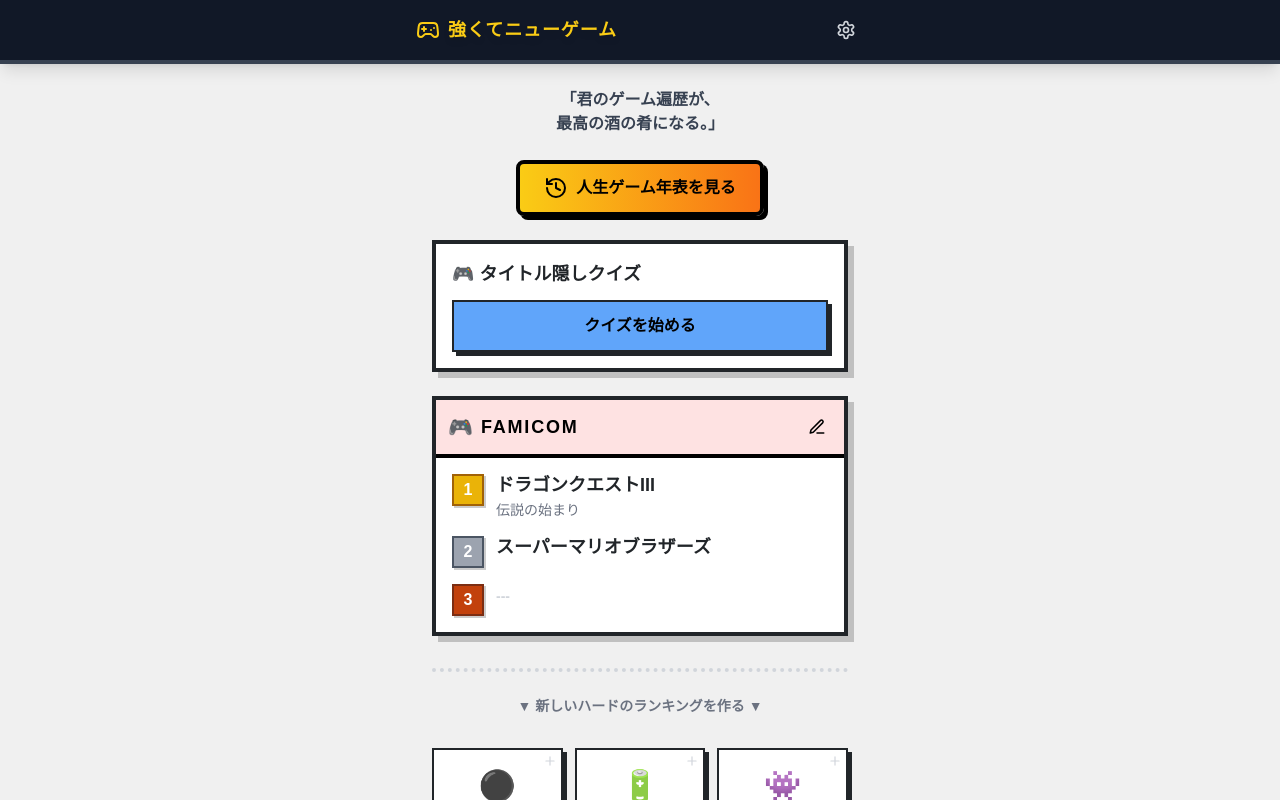
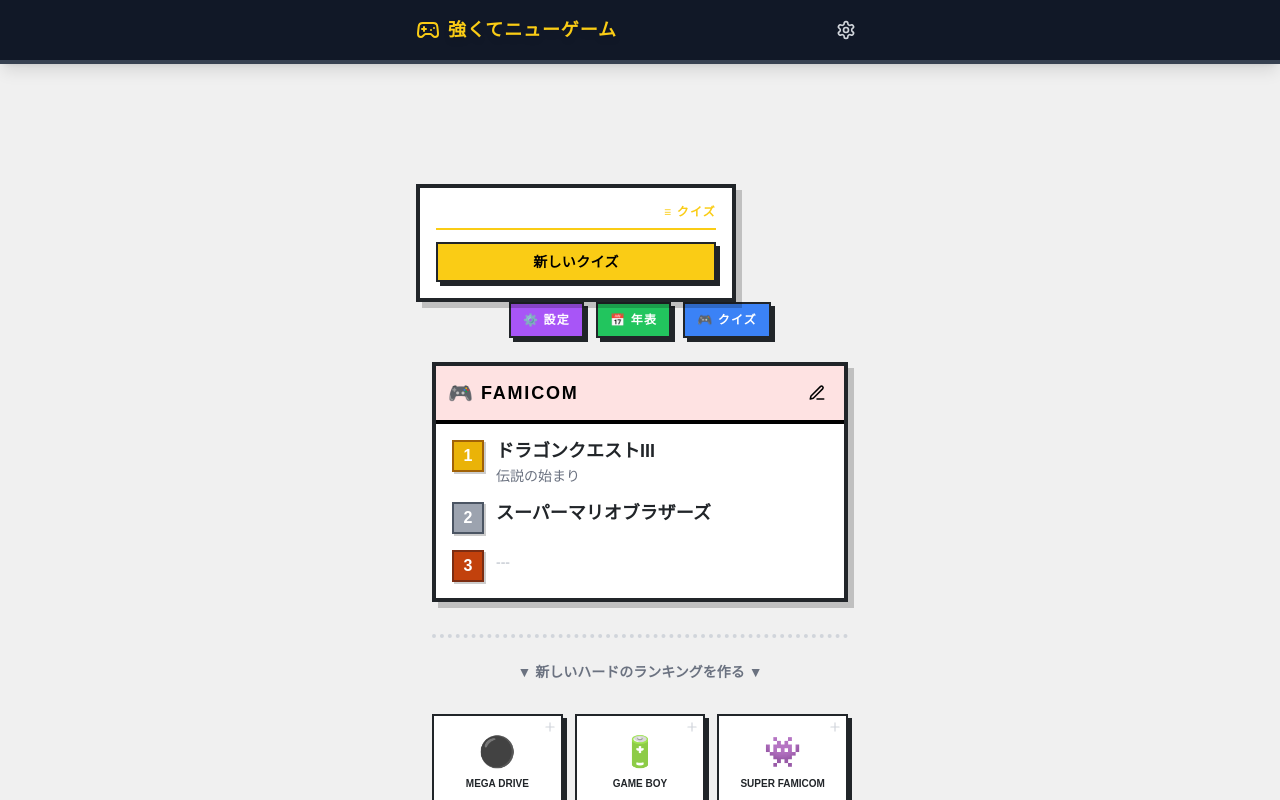
Before and after one commit to IBDaddy/my-history, a React (Vite) app: page / in a window 1280 px wide. Shown: the top 800 px of the page. Built offline with nearby package versions, Linux system fonts and the light colour scheme; a web font is replaced by a local one.

Commit message:
ドラクエ風メッセージ

```diff
--- a/src/App.jsx
+++ b/src/App.jsx
@@ -98,6 +98,14 @@
     }
     .animate-slideUp {
       animation: slideUp 0.3s ease-out forwards;
+    }
+
+    /* Mobile-specific padding for quiz window */
+    @media (max-width: 640px) {
+      main {
+        padding-bottom: 22rem !important;
+      }
+    }
     }
   `}</style>
 );
@@ -365,13 +373,18 @@
     setShowHint(false);
   };
 
-  const submitQuizAnswer = () => {
-    if (!quizData || !quizAnswer.trim()) return;
+  const scrollToQuiz = () => {
+    // クイズウィンドウはfixed positionで常に表示されるため、
+    // クイズボタンをクリックしてクイズを開始
+    if (!quizData) {
+      startNewQuiz();
+    }
+  };
 
-    const isCorrect = quizData.title.toLowerCase() === quizAnswer.trim().toLowerCase();
+  const showQuizAnswer = () => {
+    if (!quizData) return;
 
     setQuizResult({
-      isCorrect,
       correctTitle: quizData.title,
       genre: quizData.genre,
       year: quizData.year
@@ -1071,99 +1084,82 @@
       </header>
 
       {/* Main Content */}
-      <main className="max-w-md mx-auto p-4 space-y-6">
+      <main className="max-w-md mx-auto p-4 space-y-6" style={{ paddingBottom: '20rem' }}>
+        <style>{`
+          @media (min-width: 640px) {
+            main {
+              padding-bottom: 1.5rem;
+              padding-right: 1rem;
+            }
+          }
+        `}</style>
 
         {/* VIEW MODE: HOME */}
         {activeTab === 'home' && (
-          <>
-            <div className="text-center mb-4 pt-2">
-              <p className="text-base mb-6 font-bold text-gray-700">「君のゲーム遍歴が、<br/>最高の酒の肴になる。」</p>
-              {Object.keys(rankings).length > 0 && (
-                <button
-                  onClick={() => setShowTimelineModal(true)}
-                  className="mx-auto flex items-center gap-2 bg-gradient-to-r from-yellow-400 to-orange-500 text-black border-4 border-black px-6 py-3 rounded-lg font-bold shadow-[4px_4px_0_0_rgba(0,0,0,1)] hover:-translate-y-1 hover:shadow-[6px_6px_0_0_rgba(0,0,0,1)] transition-all active:translate-y-0 active:shadow-[2px_2px_0_0_rgba(0,0,0,1)]"
-                >
-                  <History size={24} />
-                  <span>人生ゲーム年表を見る</span>
-                </button>
-              )}
-            </div>
-
-            {/* タイトル隠しクイズセクション */}
-            <div className="mb-8 pixel-box bg-gradient-to-br from-blue-50 to-purple-50 p-4 border-4 border-blue-400">
-              <h3 className="font-bold text-lg mb-3 flex items-center gap-2">
-                🎮 タイトル隠しクイズ
-              </h3>
+          <div className="relative">
+            {/* ドラクエ風メッセージウィンドウ - 右上配置 (mobile では下部に移動) */}
+            <div className="fixed sm:top-20 sm:right-4 bottom-0 sm:bottom-auto left-0 sm:left-auto w-full sm:w-80 max-w-[calc(100%-2rem)] sm:max-w-sm pixel-box bg-gray-900 text-white border-4 border-yellow-400 p-4 z-30 shadow-lg sm:rounded-none rounded-t-lg">
+              {/* タイトル */}
+              <div className="text-right text-xs font-bold text-yellow-400 mb-3 border-b-2 border-yellow-400 pb-2 tracking-widest">
+                ≡ クイズ
+              </div>
 
               {!quizData ? (
                 <button
                   onClick={startNewQuiz}
-                  className="w-full pixel-btn bg-blue-400 text-black font-bold py-3 hover:bg-blue-300"
+                  className="w-full pixel-btn bg-yellow-400 text-black font-bold py-2 hover:bg-yellow-300 text-sm tracking-wide"
                 >
-                  クイズを始める
+                  新しいクイズ
                 </button>
               ) : (
-                <div className="space-y-3">
+                <div className="space-y-2 text-xs">
                   {/* 説明文表示 */}
-                  <div className="bg-white border-2 border-blue-400 p-3 rounded-lg">
-                    <p className="text-xs text-gray-500 mb-2">このゲームは何でしょう？</p>
-                    <p className="text-sm leading-relaxed text-gray-800">"{quizData.description}"</p>
+                  <div className="bg-black border-2 border-yellow-400 p-2 rounded-sm">
+                    <p className="text-yellow-300 text-xs mb-1">このゲームは？</p>
+                    <p className="text-yellow-100 leading-tight text-xs">"{quizData.description}"</p>
                   </div>
 
                   {/* ヒント表示 */}
-                  <div className="space-y-1">
+                  <div>
                     {!showHint ? (
                       <button
                         onClick={() => setShowHint(true)}
-                        className="w-full pixel-btn bg-gray-300 text-black px-2 py-2 text-xs font-bold hover:bg-gray-200"
+                        className="w-full pixel-btn bg-gray-600 text-yellow-300 px-2 py-1 text-xs font-bold hover:bg-gray-500"
                       >
-                        💡 ヒント: {quizData.genre} / {quizData.year}年
+                        💡 ヒント表示
                       </button>
                     ) : (
-                      <div className="bg-yellow-50 border-2 border-yellow-300 p-2 rounded text-xs">
-                        <span className="font-bold">ジャンル: {quizData.genre}</span> / <span className="font-bold">発売年: {quizData.year}年</span>
+                      <div className="bg-black border-2 border-yellow-400 p-2 rounded-sm text-yellow-100 text-xs">
+                        <span className="text-yellow-300">◆{quizData.genre}◆</span><br/>
+                        <span className="text-yellow-300">{quizData.year}年</span>
                       </div>
                     )}
                   </div>
 
                   {!quizResult ? (
-                    /* 回答入力フォーム */
-                    <div className="space-y-2">
-                      <input
-                        type="text"
-                        className="w-full pixel-input p-2 text-sm"
-                        placeholder="ゲームのタイトルを入力..."
-                        value={quizAnswer}
-                        onChange={(e) => setQuizAnswer(e.target.value)}
-                        onKeyPress={(e) => e.key === 'Enter' && submitQuizAnswer()}
-                      />
-                      <button
-                        onClick={submitQuizAnswer}
-                        disabled={!quizAnswer.trim()}
-                        className="w-full pixel-btn bg-green-400 text-black px-2 py-2 font-bold hover:bg-green-300 disabled:opacity-50 disabled:cursor-not-allowed"
-                      >
-                        回答する
-                      </button>
-                    </div>
+                    /* 正解を見るボタン */
+                    <button
+                      onClick={showQuizAnswer}
+                      className="w-full pixel-btn bg-yellow-500 text-black px-1 py-2 font-bold text-xs hover:bg-yellow-400"
+                    >
+                      正解を見る
+                    </button>
                   ) : (
-                    /* 結果表示 */
-                    <div className="space-y-2">
-                      <div className={`border-2 p-3 rounded-lg ${quizResult.isCorrect ? 'bg-green-50 border-green-400' : 'bg-red-50 border-red-400'}`}>
-                        <p className="text-lg font-bold mb-2">
-                          {quizResult.isCorrect ? '✅ 正解！' : '❌ 不正解...'}
+                    /* 正解表示 */
+                    <div>
+                      <div className="border-2 p-2 rounded-sm text-xs bg-yellow-900 border-yellow-400 text-yellow-100">
+                        <p className="font-bold mb-1 text-yellow-300">
+                          正解
                         </p>
-                        <p className="text-sm">
-                          <span className="font-bold">正解:</span> {quizResult.correctTitle}
-                        </p>
-                        <p className="text-xs text-gray-600 mt-1">
-                          {quizResult.genre} / {quizResult.year}年
+                        <p className="text-xs">
+                          <span className="text-yellow-200">{quizResult.correctTitle}</span>
                         </p>
                       </div>
                       <button
                         onClick={startNewQuiz}
-                        className="w-full pixel-btn bg-blue-400 text-black px-2 py-2 font-bold hover:bg-blue-300"
+                        className="w-full mt-2 pixel-btn bg-blue-600 text-white px-1 py-1 font-bold text-xs hover:bg-blue-500"
                       >
-                        次のクイズ
+                        次へ →
                       </button>
                     </div>
                   )}
@@ -1171,7 +1167,38 @@
               )}
             </div>
 
-            <div className="space-y-8 animate-slideUp">
+            {/* メインコンテンツ */}
+            <div>
+              <div className="text-center mb-6 pt-2">
+                <p className="text-base mb-6 font-bold text-gray-700">「君のゲーム遍歴が、<br/>最高の酒の肴になる。」</p>
+
+                {/* ナビゲーション - 8bit風 */}
+                <div className="flex gap-3 justify-center mb-6">
+                  <button
+                    onClick={() => setShowSettingsModal(true)}
+                    className="pixel-btn bg-purple-500 text-white font-bold py-2 px-3 text-xs hover:bg-purple-400 border-2 border-black shadow-[2px_2px_0_0_rgba(0,0,0,1)] tracking-widest"
+                  >
+                    ⚙️ 設定
+                  </button>
+                  {Object.keys(rankings).length > 0 && (
+                    <button
+                      onClick={() => setShowTimelineModal(true)}
+                      className="pixel-btn bg-green-500 text-white font-bold py-2 px-3 text-xs hover:bg-green-400 border-2 border-black shadow-[2px_2px_0_0_rgba(0,0,0,1)] tracking-widest"
+                    >
+                      📅 年表
+                    </button>
+                  )}
+                  <button
+                    onClick={() => scrollToQuiz()}
+                    className="pixel-btn bg-blue-500 text-white font-bold py-2 px-3 text-xs hover:bg-blue-400 border-2 border-black shadow-[2px_2px_0_0_rgba(0,0,0,1)] tracking-widest"
+                  >
+                    🎮 クイズ
+                  </button>
+                </div>
+              </div>
+
+
+              <div className="space-y-8 animate-slideUp mt-6">
               {Object.values(rankings).map((ranking) => (
                 <div key={ranking.id} className="pixel-box p-0 overflow-hidden">
                   <div className={`p-3 flex justify-between items-center border-b-4 border-black ${ranking.color}`}>
@@ -1225,7 +1252,8 @@
                 ))}
               </div>
             </div>
-          </>
+            </div>
+          </div>
         )}
 
         {/* VIEW MODE: EDIT */}
```
